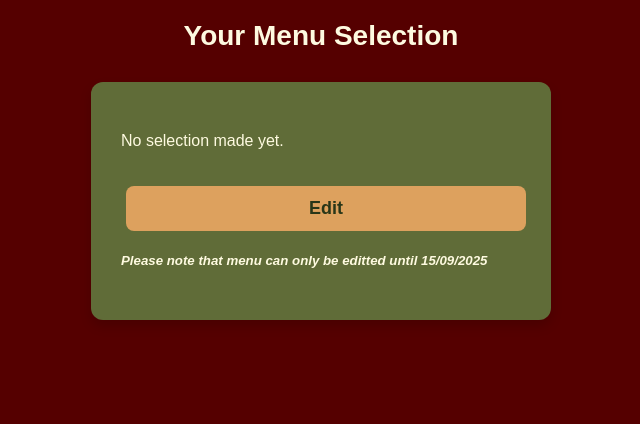
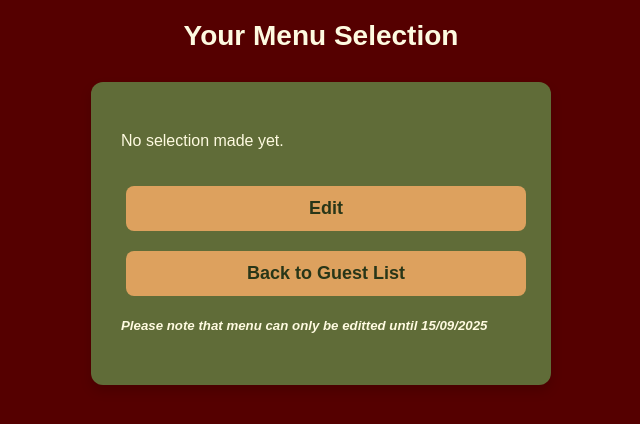
Before and after one commit to kevinkristianto/event-table-management-app, a React (Create React App) app: page /guest/menu-confirmation/1 in a window 1280 px wide. Shown: the top 424 px of the page, without its empty margins (319-959 px from the left). Built offline with nearby package versions, Linux system fonts and the light colour scheme; the HTML template or start-up script is replaced by a standard one.

Commit message:
add back to guest list button from guest menu-confirmation

```diff
--- a/src/components/GuestMenuConfirmation.jsx
+++ b/src/components/GuestMenuConfirmation.jsx
@@ -29,6 +29,12 @@ const GuestMenuConfirmation = () => {
         >
           Edit
         </button>
+        <button
+          className="back-to-guestlist-button"
+          onClick={() => navigate(`/admin/guests`)} // Navigate back to Guest List
+        >
+          Back to Guest List
+        </button>
         <h5>
           <i>Please note that menu can only be editted until 15/09/2025</i>
         </h5>
--- a/src/components/GuestStyles.css
+++ b/src/components/GuestStyles.css
@@ -218,3 +218,17 @@
   margin: 0 auto;
   margin-bottom: 20px;
 }
+
+.back-to-guestlist-button {
+  margin-top: 20px;
+  background-color: #dda15e; /* Button color consistent with GuestForm */
+  border: none;
+  padding: 12px 20px;
+  border-radius: 8px;
+  font-size: 18px;
+  font-weight: bold;
+  color: #283618; /* Button text color consistent with GuestForm */
+  cursor: pointer;
+  width: 100%;
+  transition: background-color 0.3s ease;
+}
```
